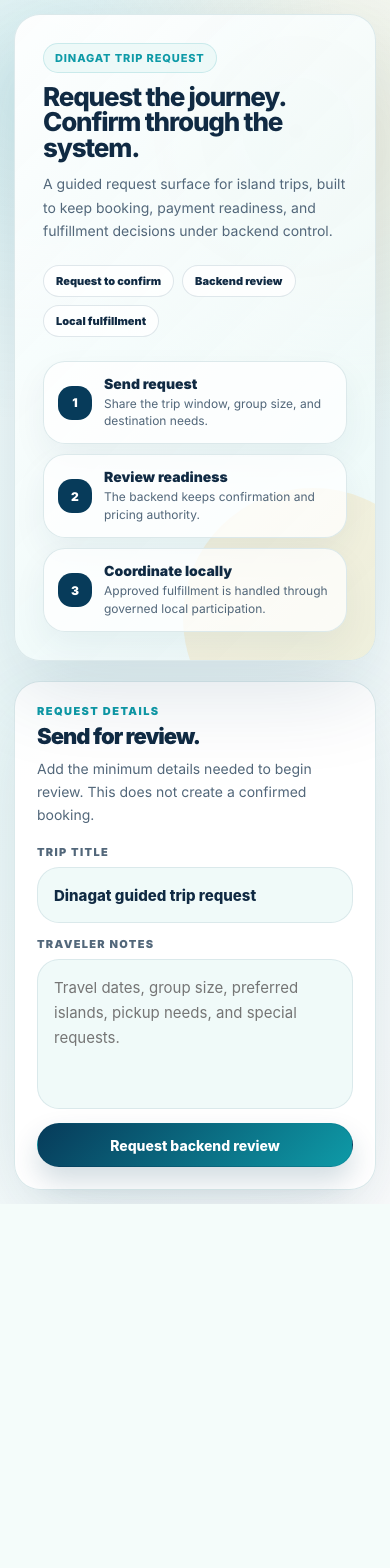
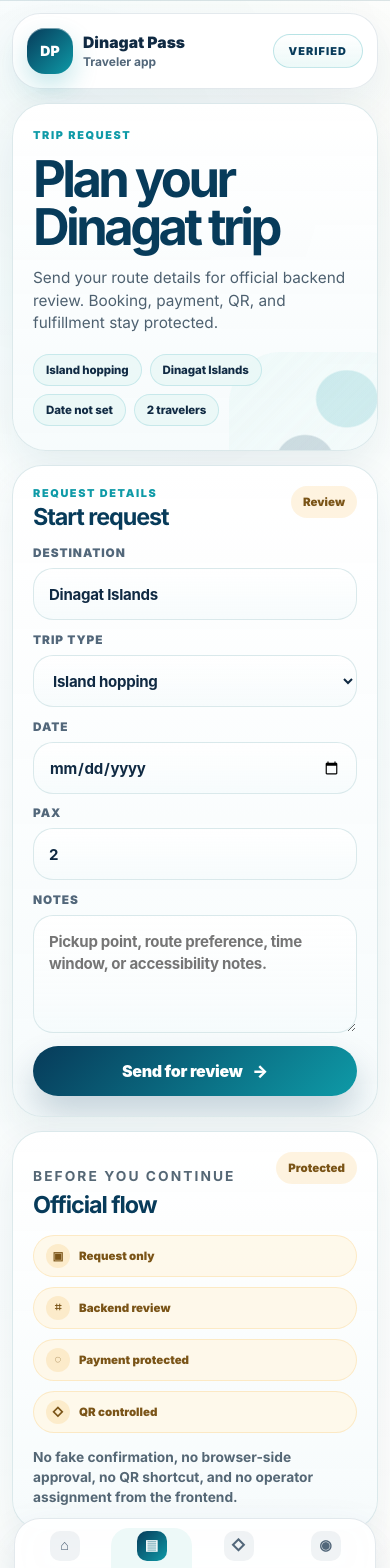
Before and after one commit to bayanihanplus/dinagat-pass, a Next.js app in the folder apps/web/: page /traveler/trip-booking in a window 390 px wide. Shown: the top 1568 px of the page. Before the commit the page ends 1204 px from the top, so only its background shows below. Built offline with nearby package versions, Linux system fonts and the light colour scheme.

Commit message:
feat(web): add mobile trip booking request UI

```diff
--- a/apps/web/app/globals.css
+++ b/apps/web/app/globals.css
@@ -2660,3 +2660,307 @@ a {
     gap: 8px;
   }
 }
+
+/* DINAGAT PASS TRIP BOOKING TRUE MOBILE APP UI */
+.dp-trip-app-hero,
+.dp-trip-app-card {
+  position: relative;
+  overflow: hidden;
+  border: 1px solid rgba(217, 232, 234, 0.92);
+  background:
+    linear-gradient(180deg, rgba(255, 255, 255, 0.98), rgba(246, 251, 252, 0.94));
+  box-shadow:
+    0 18px 42px rgba(7, 59, 90, 0.078),
+    0 1px 0 rgba(255, 255, 255, 0.72) inset;
+}
+
+.dp-trip-app-hero {
+  min-height: 238px;
+  padding: 28px 24px;
+  border-radius: 34px;
+}
+
+.dp-trip-app-hero::before {
+  content: "";
+  position: absolute;
+  right: -42px;
+  bottom: -58px;
+  width: 190px;
+  height: 156px;
+  border-radius: 52px;
+  background:
+    radial-gradient(ellipse at 62% 30%, rgba(14, 154, 167, 0.18) 0 18%, transparent 19%),
+    radial-gradient(ellipse at 40% 72%, rgba(7, 59, 90, 0.18) 0 18%, transparent 19%),
+    radial-gradient(ellipse at 64% 80%, rgba(215, 168, 59, 0.2) 0 14%, transparent 15%),
+    linear-gradient(135deg, rgba(234, 248, 247, 0.8), rgba(255, 255, 255, 0));
+  opacity: 0.9;
+  pointer-events: none;
+}
+
+.dp-trip-app-hero h1 {
+  position: relative;
+  z-index: 1;
+  max-width: 360px;
+  margin: 14px 0 0;
+  color: #073b5a;
+  font-size: clamp(2.85rem, 12vw, 4rem);
+  line-height: 0.94;
+  letter-spacing: -0.07em;
+}
+
+.dp-trip-app-hero p:not(.dp-true-app-kicker) {
+  position: relative;
+  z-index: 1;
+  max-width: 360px;
+  margin: 16px 0 0;
+  color: rgba(70, 90, 105, 0.96);
+  font-size: 0.96rem;
+  line-height: 1.45;
+}
+
+.dp-trip-app-summary {
+  position: relative;
+  z-index: 1;
+  display: flex;
+  flex-wrap: wrap;
+  gap: 8px;
+  margin-top: 20px;
+}
+
+.dp-trip-app-summary span {
+  display: inline-flex;
+  min-height: 32px;
+  align-items: center;
+  border: 1px solid rgba(14, 154, 167, 0.16);
+  border-radius: 999px;
+  background: rgba(234, 248, 247, 0.82);
+  color: #102a43;
+  font-size: 0.72rem;
+  font-weight: 800;
+  letter-spacing: -0.01em;
+  padding: 0 12px;
+}
+
+.dp-trip-app-card {
+  padding: 22px;
+  border-radius: 30px;
+}
+
+.dp-trip-app-section-head {
+  display: flex;
+  align-items: flex-start;
+  justify-content: space-between;
+  gap: 14px;
+  margin-bottom: 18px;
+}
+
+.dp-trip-app-section-head h2 {
+  margin: 5px 0 0;
+  color: #073b5a;
+  font-size: 1.46rem;
+  letter-spacing: -0.045em;
+  line-height: 1;
+}
+
+.dp-trip-app-section-head > span {
+  display: inline-flex;
+  min-height: 32px;
+  align-items: center;
+  border-radius: 999px;
+  background: rgba(245, 184, 75, 0.17);
+  color: #7a5417;
+  font-size: 0.72rem;
+  font-weight: 900;
+  padding: 0 12px;
+}
+
+.dp-trip-app-form {
+  display: grid;
+  gap: 13px;
+}
+
+.dp-trip-app-field {
+  display: grid;
+  gap: 8px;
+}
+
+.dp-trip-app-field span {
+  color: #52677a;
+  font-size: 0.74rem;
+  font-weight: 900;
+  letter-spacing: 0.08em;
+  text-transform: uppercase;
+}
+
+.dp-trip-app-field input,
+.dp-trip-app-field select,
+.dp-trip-app-field textarea {
+  width: 100%;
+  border: 1px solid rgba(217, 232, 234, 0.95);
+  border-radius: 20px;
+  background:
+    linear-gradient(180deg, rgba(255, 255, 255, 0.98), rgba(246, 251, 252, 0.9));
+  color: #102a43;
+  font: inherit;
+  font-size: 0.94rem;
+  font-weight: 750;
+  letter-spacing: -0.018em;
+  outline: none;
+  transition:
+    border-color 160ms ease,
+    box-shadow 160ms ease,
+    transform 160ms ease;
+}
+
+.dp-trip-app-field input,
+.dp-trip-app-field select {
+  min-height: 52px;
+  padding: 0 15px;
+}
+
+.dp-trip-app-field textarea {
+  min-height: 118px;
+  resize: vertical;
+  padding: 15px;
+  line-height: 1.42;
+}
+
+.dp-trip-app-field input:focus,
+.dp-trip-app-field select:focus,
+.dp-trip-app-field textarea:focus {
+  border-color: rgba(14, 154, 167, 0.72);
+  box-shadow:
+    0 0 0 4px rgba(14, 154, 167, 0.12),
+    0 12px 28px rgba(7, 59, 90, 0.07);
+  transform: translateY(-1px);
+}
+
+.dp-trip-app-two {
+  display: grid;
+  grid-template-columns: 1fr 0.72fr;
+  gap: 12px;
+}
+
+.dp-trip-app-status {
+  border-radius: 20px;
+  padding: 14px;
+  font-size: 0.86rem;
+  font-weight: 850;
+  line-height: 1.35;
+}
+
+.dp-trip-app-status-success {
+  border: 1px solid rgba(14, 154, 167, 0.24);
+  background: rgba(234, 248, 247, 0.92);
+  color: #0b6e7a;
+}
+
+.dp-trip-app-status-error {
+  border: 1px solid rgba(245, 184, 75, 0.38);
+  background: rgba(255, 248, 230, 0.92);
+  color: #7a5417;
+}
+
+.dp-trip-app-status-submitting,
+.dp-trip-app-status-idle {
+  border: 1px solid rgba(217, 232, 234, 0.92);
+  background: rgba(246, 251, 252, 0.92);
+  color: #52677a;
+}
+
+.dp-trip-app-submit {
+  display: inline-flex;
+  min-height: 50px;
+  width: 100%;
+  align-items: center;
+  justify-content: center;
+  gap: 10px;
+  border: 0;
+  border-radius: 999px;
+  background: linear-gradient(135deg, #073b5a, #0e9aa7);
+  color: #ffffff;
+  cursor: pointer;
+  font-weight: 950;
+  letter-spacing: -0.02em;
+  box-shadow: 0 18px 34px rgba(7, 59, 90, 0.22);
+  transition:
+    transform 160ms ease,
+    box-shadow 160ms ease,
+    opacity 160ms ease;
+}
+
+.dp-trip-app-submit:hover {
+  box-shadow: 0 22px 44px rgba(7, 59, 90, 0.27);
+  transform: translateY(-1px);
+}
+
+.dp-trip-app-submit:disabled {
+  cursor: not-allowed;
+  opacity: 0.72;
+}
+
+.dp-trip-app-submit span {
+  font-size: 1.05rem;
+}
+
+.dp-trip-app-guardrails p {
+  margin: 16px 0 0;
+  color: rgba(70, 90, 105, 0.92);
+  font-size: 0.86rem;
+  font-weight: 720;
+  line-height: 1.45;
+}
+
+.dp-trip-app-chip-grid {
+  display: grid;
+  grid-template-columns: 1fr 1fr;
+  gap: 10px;
+}
+
+.dp-trip-app-chip-grid span {
+  display: inline-flex;
+  min-height: 42px;
+  align-items: center;
+  gap: 9px;
+  border: 1px solid rgba(245, 184, 75, 0.24);
+  border-radius: 999px;
+  background: rgba(255, 248, 230, 0.8);
+  color: #7a5417;
+  font-size: 0.72rem;
+  font-weight: 900;
+  padding: 0 12px;
+}
+
+.dp-trip-app-chip-grid span em {
+  display: inline-flex;
+  width: 24px;
+  height: 24px;
+  align-items: center;
+  justify-content: center;
+  border-radius: 999px;
+  background: rgba(245, 184, 75, 0.2);
+  font-style: normal;
+}
+
+@media (max-width: 460px) {
+  .dp-trip-app-hero {
+    min-height: 220px;
+    padding: 24px 20px;
+  }
+
+  .dp-trip-app-hero h1 {
+    font-size: clamp(2.55rem, 13vw, 3.3rem);
+  }
+
+  .dp-trip-app-card {
+    padding: 20px;
+  }
+
+  .dp-trip-app-two {
+    grid-template-columns: 1fr;
+  }
+
+  .dp-trip-app-chip-grid {
+    grid-template-columns: 1fr;
+  }
+}
--- a/apps/web/app/traveler/trip-booking/page.tsx
+++ b/apps/web/app/traveler/trip-booking/page.tsx
@@ -1,51 +1,82 @@
 "use client";
 
-import { FormEvent, useState } from "react";
+import { ChangeEvent, FormEvent, useMemo, useState } from "react";
+import { TravelerAppShell } from "../_components/TravelerAppShell";
 
-type SubmitState = "idle" | "loading" | "success" | "error";
+type RequestStatus = "idle" | "submitting" | "success" | "error";
 
 type IntentResponse = {
-  ok?: boolean;
+  status?: string;
   message?: string;
-  bookingCode?: string;
-  status?: string;
+  intent?: {
+    requestId?: string;
+    status?: string;
+    reviewMode?: string;
+    travelerAction?: string;
+  };
 };
 
-const tripPills = ["Request to confirm", "Backend review", "Local fulfillment"];
-
-const flowItems = [
-  {
-    step: "1",
-    title: "Send request",
-    copy: "Share the trip window, group size, and destination needs.",
-  },
-  {
-    step: "2",
-    title: "Review readiness",
-    copy: "The backend keeps confirmation and pricing authority.",
-  },
-  {
-    step: "3",
-    title: "Coordinate locally",
-    copy: "Approved fulfillment is handled through governed local participation.",
-  },
+const tripTypes = [
+  "Island hopping",
+  "Dinagat land route",
+  "Local transfer",
+  "Custom Dinagat request",
 ];
 
+const requestGuardrails = [
+  "Request only",
+  "Backend review",
+  "Payment protected",
+  "QR controlled",
+];
+
+function toDateInputValue(date: Date) {
+  const year = date.getFullYear();
+  const month = String(date.getMonth() + 1).padStart(2, "0");
+  const day = String(date.getDate()).padStart(2, "0");
+
+  return `${year}-${month}-${day}`;
+}
+
+function addMonths(date: Date, months: number) {
+  const next = new Date(date);
+  next.setMonth(next.getMonth() + months);
+  return next;
+}
+
+const today = new Date();
+today.setHours(0, 0, 0, 0);
+
+const minTravelDate = toDateInputValue(today);
+const maxTravelDate = toDateInputValue(addMonths(today, 24));
+
 export default function TravelerTripBookingPage() {
-  const [title, setTitle] = useState("Dinagat guided trip request");
+  const [destination, setDestination] = useState("Dinagat Islands");
+  const [tripType, setTripType] = useState(tripTypes[0]);
+  const [travelDate, setTravelDate] = useState("");
+  const [partySize, setPartySize] = useState("2");
   const [notes, setNotes] = useState("");
-  const [submitState, setSubmitState] = useState<SubmitState>("idle");
+  const [status, setStatus] = useState<RequestStatus>("idle");
   const [message, setMessage] = useState("");
-  const [bookingCode, setBookingCode] = useState("");
-  const [showSignInCta, setShowSignInCta] = useState(false);
 
-  async function submitIntent(event: FormEvent<HTMLFormElement>) {
+  const summary = useMemo(() => {
+    const dateLabel = travelDate ? travelDate : "Date not set";
+    const paxLabel = partySize ? `${partySize} traveler${partySize === "1" ? "" : "s"}` : "Travelers not set";
+
+    return [tripType, destination || "Destination not set", dateLabel, paxLabel];
+  }, [destination, partySize, travelDate, tripType]);
+
+  async function submitRequest(event: FormEvent<HTMLFormElement>) {
     event.preventDefault();
 
-    setSubmitState("loading");
+    if (!travelDate || travelDate < minTravelDate || travelDate > maxTravelDate) {
+      setStatus("error");
+      setMessage("Choose a travel date within the next 24 months.");
+      return;
+    }
+
+    setStatus("submitting");
     setMessage("");
-    setBookingCode("");
-    setShowSignInCta(false);
 
     try {
       const response = await fetch("/api/trip-bookings/intent", {
@@ -55,135 +86,165 @@ export default function TravelerTripBookingPage() {
           "content-type": "application/json",
         },
         body: JSON.stringify({
-          productType: "GOVERNED_TOUR",
-          pricingMode: "REQUEST_TO_CONFIRM",
-          title,
-          travelerRequestJson: {
-            notes,
-            source: "traveler-trip-booking-premium-recovery",
-            frontendAuthority: false,
-          },
+          destination,
+          tripType,
+          travelDate,
+          partySize,
+          notes,
         }),
       });
 
-      const data = (await response.json().catch(() => null)) as IntentResponse | null;
+      const payload = (await response.json().catch(() => ({}))) as IntentResponse;
 
       if (!response.ok) {
-        const safeMessage =
+        setStatus("error");
+
+        const fallbackMessage =
           response.status === 401 || response.status === 403
-            ? "Please sign in before requesting backend review."
-            : data?.message || "Trip request could not be submitted.";
+            ? "Please sign in with a traveler account before sending this request."
+            : "Trip request could not be sent for review.";
 
-        setSubmitState("error");
-        setMessage(safeMessage);
-        setShowSignInCta(response.status === 401 || response.status === 403);
+        setMessage(fallbackMessage);
         return;
       }
 
-      setSubmitState("success");
-      setMessage(data?.message || "Your trip request was received for backend review.");
-      setBookingCode(data?.bookingCode || "");
+      setStatus("success");
+      setMessage(payload.message || "Trip request received for backend review.");
     } catch {
-      setSubmitState("error");
-      setMessage("Trip request service is not reachable right now.");
+      setStatus("error");
+      setMessage("Trip request could not be sent. Check your connection and try again.");
+    }
+  }
+
+  function handleTravelDateChange(event: ChangeEvent<HTMLInputElement>) {
+    const nextDate = event.target.value;
+    setTravelDate(nextDate);
+
+    if (status === "error" && message === "Choose a travel date within the next 24 months.") {
+      setMessage("");
+      setStatus("idle");
     }
   }
 
   return (
-    <main className="dp-app-stage">
-      <section className="dp-trip-grid">
-        <header className="dp-glass-panel dp-hero-panel">
-          <div className="dp-hero-content">
-            <span className="dp-eyebrow">Dinagat trip request</span>
-            <h1 className="dp-visual-title">
-              Request the journey. Confirm through the system.
-            </h1>
-            <p className="dp-visual-copy">
-              A guided request surface for island trips, built to keep booking,
-              payment readiness, and fulfillment decisions under backend control.
-            </p>
+    <TravelerAppShell activeTab="requests">
+      <section className="dp-trip-app-hero" aria-labelledby="trip-booking-title">
+        <p className="dp-true-app-kicker">Trip request</p>
+        <h1 id="trip-booking-title">Plan your Dinagat trip</h1>
+        <p>
+          Send your route details for official backend review. Booking, payment, QR, and fulfillment stay protected.
+        </p>
 
-            <div className="dp-pill-row">
-              {tripPills.map((item) => (
-                <span className="dp-mini-pill" key={item}>
-                  {item}
-                </span>
+        <div className="dp-trip-app-summary" aria-label="Request summary">
+          {summary.map((item) => (
+            <span key={item}>{item}</span>
+          ))}
+        </div>
+      </section>
+
+      <section className="dp-trip-app-card" aria-labelledby="request-form-title">
+        <div className="dp-trip-app-section-head">
+          <div>
+            <p className="dp-true-app-kicker">Request details</p>
+            <h2 id="request-form-title">Start request</h2>
+          </div>
+          <span>Review</span>
+        </div>
+
+        <form className="dp-trip-app-form" onSubmit={submitRequest}>
+          <label className="dp-trip-app-field">
+            <span>Destination</span>
+            <input
+              value={destination}
+              onChange={(event) => setDestination(event.target.value)}
+              placeholder="Dinagat Islands"
+              autoComplete="off"
+              required
+            />
+          </label>
+
+          <label className="dp-trip-app-field">
+            <span>Trip type</span>
+            <select value={tripType} onChange={(event) => setTripType(event.target.value)} required>
+              {tripTypes.map((type) => (
+                <option key={type} value={type}>
+                  {type}
+                </option>
               ))}
-            </div>
+            </select>
+          </label>
 
-            <div className="dp-flow-list">
-              {flowItems.map((item) => (
-                <article className="dp-flow-item" key={item.step}>
-                  <span className="dp-flow-dot">{item.step}</span>
-                  <div>
-                    <p className="dp-flow-title">{item.title}</p>
-                    <p className="dp-flow-copy">{item.copy}</p>
-                  </div>
-                </article>
-              ))}
-            </div>
-          </div>
-        </header>
-
-        <section className="dp-form-panel">
-          <p className="dp-card-kicker">Request details</p>
-          <h2 className="dp-section-title">Send for review.</h2>
-          <p className="dp-section-copy">
-            Add the minimum details needed to begin review. This does not create a
-            confirmed booking.
-          </p>
-
-          <form className="dp-form-shell" onSubmit={submitIntent}>
-            <label className="dp-field">
-              <span className="dp-field-label">Trip title</span>
+          <div className="dp-trip-app-two">
+            <label className="dp-trip-app-field">
+              <span>Date</span>
               <input
-                className="dp-input"
-                value={title}
-                onChange={(event) => setTitle(event.target.value)}
-                placeholder="Dinagat guided trip request"
+                value={travelDate}
+                onChange={handleTravelDateChange}
+                type="date"
+                min={minTravelDate}
+                max={maxTravelDate}
+                required
               />
             </label>
 
-            <label className="dp-field">
-              <span className="dp-field-label">Traveler notes</span>
-              <textarea
-                className="dp-textarea"
-                value={notes}
-                onChange={(event) => setNotes(event.target.value)}
-                placeholder="Travel dates, group size, preferred islands, pickup needs, and special requests."
+            <label className="dp-trip-app-field">
+              <span>Pax</span>
+              <input
+                value={partySize}
+                onChange={(event) => setPartySize(event.target.value)}
+                type="number"
+                min="1"
+                max="30"
+                required
               />
             </label>
+          </div>
 
-            <button
-              className="dp-primary-action"
-              disabled={submitState === "loading"}
-              type="submit"
-            >
-              {submitState === "loading" ? "Sending request..." : "Request backend review"}
-            </button>
-          </form>
+          <label className="dp-trip-app-field">
+            <span>Notes</span>
+            <textarea
+              value={notes}
+              onChange={(event) => setNotes(event.target.value)}
+              placeholder="Pickup point, route preference, time window, or accessibility notes."
+              rows={4}
+            />
+          </label>
 
           {message ? (
-            <div className="dp-status-box">
-              <p className="dp-status-title">{message}</p>
-
-              {bookingCode ? (
-                <p className="dp-status-copy">
-                  Reference: <strong>{bookingCode}</strong>
-                </p>
-              ) : null}
-
-              {showSignInCta ? (
-                <div className="dp-action-row">
-                  <a className="dp-secondary-action" href="/login?mode=returning&reason=auth-required">
-                    Sign in to continue
-                  </a>
-                </div>
-              ) : null}
+            <div className={`dp-trip-app-status dp-trip-app-status-${status}`} role="status">
+              {message}
             </div>
           ) : null}
-        </section>
+
+          <button className="dp-trip-app-submit" type="submit" disabled={status === "submitting"}>
+            {status === "submitting" ? "Sending request" : "Send for review"}
+            <span aria-hidden="true">{"\u2192"}</span>
+          </button>
+        </form>
       </section>
-    </main>
+
+      <section className="dp-trip-app-card dp-trip-app-guardrails" aria-labelledby="request-guardrails-title">
+        <div className="dp-trip-app-section-head">
+          <div>
+            <p className="dp-true-app-kicker">Before you continue</p>
+            <h2 id="request-guardrails-title">Official flow</h2>
+          </div>
+          <span>Protected</span>
+        </div>
+
+        <div className="dp-trip-app-chip-grid">
+          {requestGuardrails.map((item, index) => (
+            <span key={item}>
+              <em aria-hidden="true">{["\u25A3", "\u2317", "\u25CC", "\u25C7"][index]}</em>
+              {item}
+            </span>
+          ))}
+        </div>
+
+        <p>
+          No fake confirmation, no browser-side approval, no QR shortcut, and no operator assignment from the frontend.
+        </p>
+      </section>
+    </TravelerAppShell>
   );
 }
```
